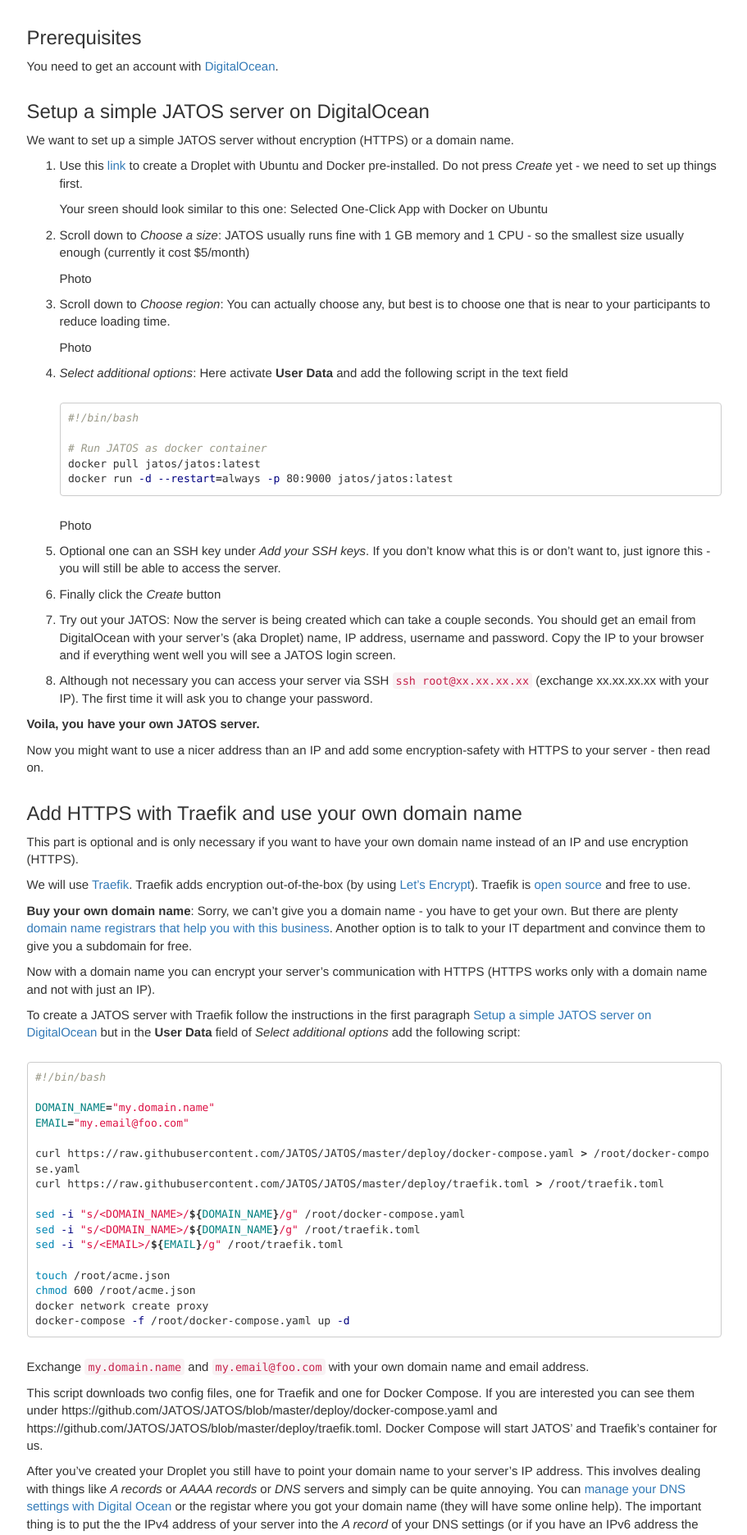
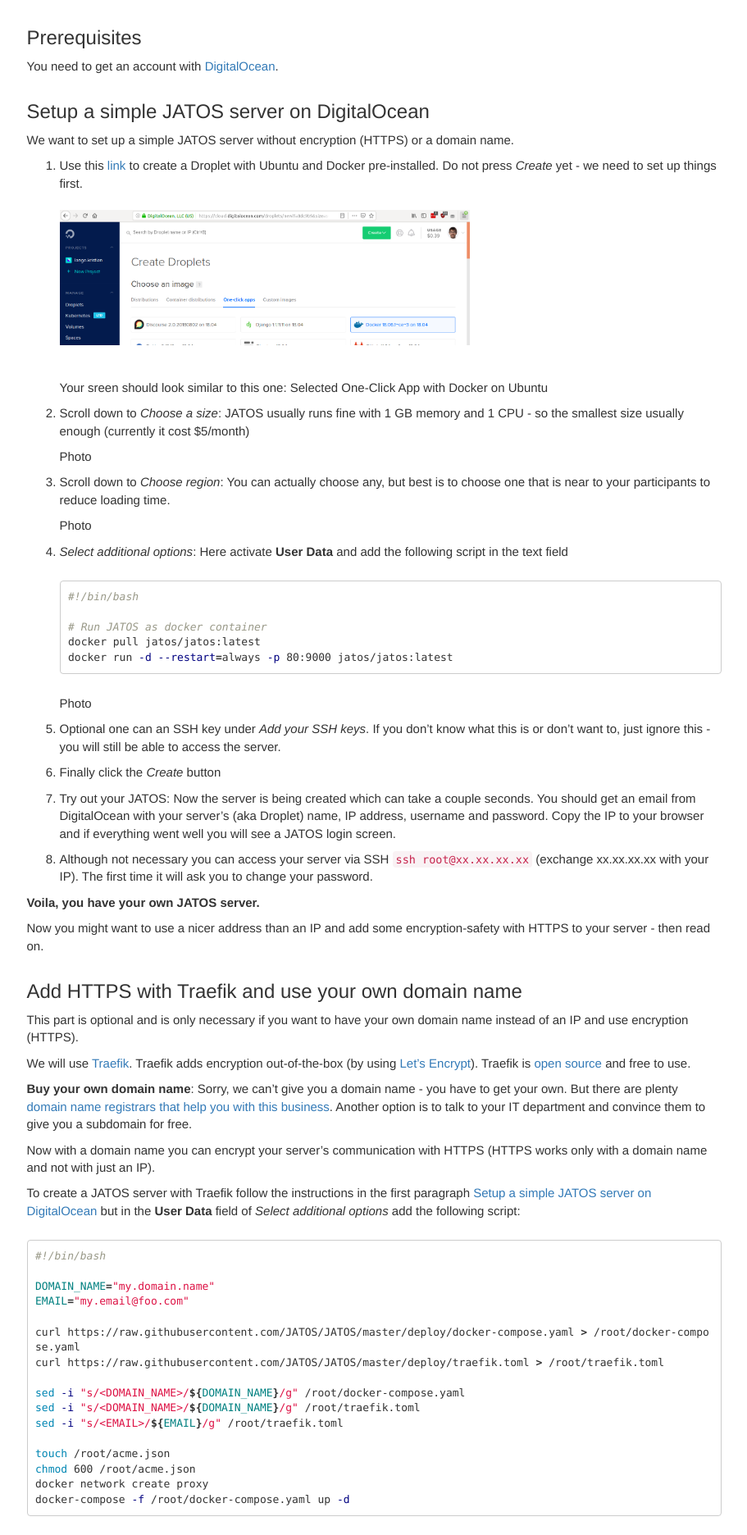
Before and after one commit to kristian-lange-tw/JATOS_docs_v3, a Jekyll site: the page built from pages/JATOS-on-Digital-Ocean.md, in a window 1280 px wide. Shown: the part 588-2460 px from the top of the page at 82% size, without its empty margins (330-1241 px from the left). Built offline with Jekyll 4.4.1, drawn with Linux system fonts in a browser that asks for light colours; nearby versions of some CDN libraries; comment, search, counter and statistics services are not loaded.

Commit message:
Update JATOS-on-Digital-Ocean.md

```diff
--- a/pages/JATOS-on-Digital-Ocean.md
+++ b/pages/JATOS-on-Digital-Ocean.md
@@ -32,6 +32,7 @@
 
 1. Use this [link](https://cloud.digitalocean.com/droplets/new?image=docker-18-04) to create a Droplet with Ubuntu and Docker pre-installed. Do not press _Create_ yet - we need to set up things first.
 
+   {% include image.html file="Screenshot-DigitalOcean-createDroplet-oneClickApp.png" alt="Selected One-Click App with Docker on Ubuntu" caption="" max-width="500" %}
 
    Your sreen should look similar to this one: Selected One-Click App with Docker on Ubuntu
 
```
